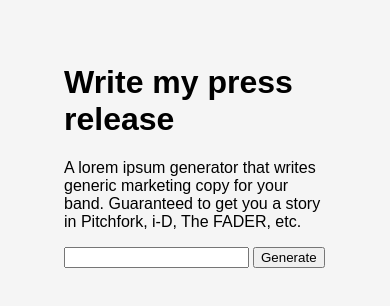
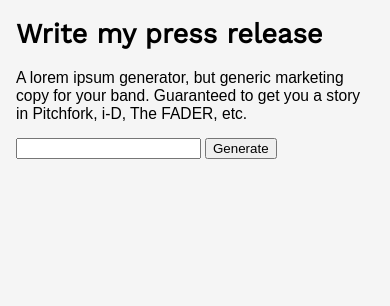
Before and after one commit to tamtzekin/can-you-write-my-press-release, a website: page public/index.html in a window 390 px wide. Drawn offline with nearby package versions, Linux system fonts and the light colour scheme; files that its build step writes are made by us from their sources.

Commit message:
New fonts, resized fonts

```diff
--- a/docs/styles.css
+++ /dev/null
@@ -1,13 +0,0 @@
-body {
-    background-color:whitesmoke;
-    margin:4em;
-    max-width:40em;
-}
-
-h1 {
-    font-family: 'Work Sans', sans-serif;
-}
-
-p {
-    font-family: 'Work Sans', sans-serif;
-}
--- a/public/index.html
+++ b/public/index.html
@@ -1,11 +1,19 @@
-<html>
+<!DOCTYPE html>
     <head>
-        <link href="styles.css" rel="stylesheet" text="text/css" />
+        <html lang="en">
+        <meta charset="UTF-8">
+        <meta name="viewport" content="width=device-width, initial-scale=1.0">
+        <meta property="og:title" content="Stranger Ipsum">
+        <meta property="og:image" content="http://stranger-ipsum.robertcooper.me/stranger-ipsum-title.png">
+        <meta property="og:description" content="A lorem ipsum application that generates random quotes from the Netflix original series 'Stranger Things' (Season 1 and 2)">
+        <meta name="twitter:card" content="summary_large_image">
+        <title>Write my press release</title>
+        <link href="styles.css" rel="stylesheet" />
+    </head>
 
-    </head>
     <body>
         <h1 class="title">Write my press release</h1>
-        <p class="description">A lorem ipsum generator that writes generic marketing copy for your band. Guaranteed to get you a story in Pitchfork, i-D, The FADER, etc.</p>
+        <p class="description">A lorem ipsum generator, but generic marketing copy for your band. Guaranteed to get you a story in Pitchfork, i-D, The FADER, etc.</p>
 
         <form action="/" method="POST">
             <input type="number" class="paragraph-number" name="numberOfParagraphs">
@@ -13,8 +21,6 @@
         </form>
 
         <div class="generated-text">
-            <div class='placeholder-div'></div>
+        <div class='placeholder-div'></div>
         </div>
-
     </body>
-</html>
--- /dev/null
+++ b/public/styles.css
@@ -0,0 +1,47 @@
+@import url('https://fonts.googleapis.com/css?family=Lora&display=swap');
+@import url('https://fonts.googleapis.com/css?family=Work+Sans&display=swap');
+
+body {
+    background-color:whitesmoke;
+    margin:1em;
+    max-width:90vw;
+}
+
+h1 {
+    font-family: 'Work Sans', sans-serif;
+    font-size: 4vw;
+}
+
+.description {
+    font-size: 2vw;
+    font-family: 'Work Sans Light', sans-serif;
+}
+
+.generated-text {
+    font-family: 'Lora', serif;
+    font-size: 2.5vw;
+}
+
+@media only screen and (max-width: 480px) {
+    body {
+        background-color:whitesmoke;
+        margin:1em;
+        max-width:90vw;
+    }
+
+    h1 {
+        font-family: 'Work Sans', sans-serif;
+        font-size: 7vw;
+    }
+
+    .description {
+        font-size: 4vw;
+        font-family: 'Work Sans Light', sans-serif;
+    }
+
+    .generated-text {
+        font-family: 'Lora', serif;
+        font-size: 6vw;
+    }
+
+}
```
Also changed, not shown: docs/index.html (deleted, +0 -21 lines), app.js (line endings or trailing spaces), generator.js (line endings or trailing spaces), router.js (line endings or trailing spaces), 1 other file.
